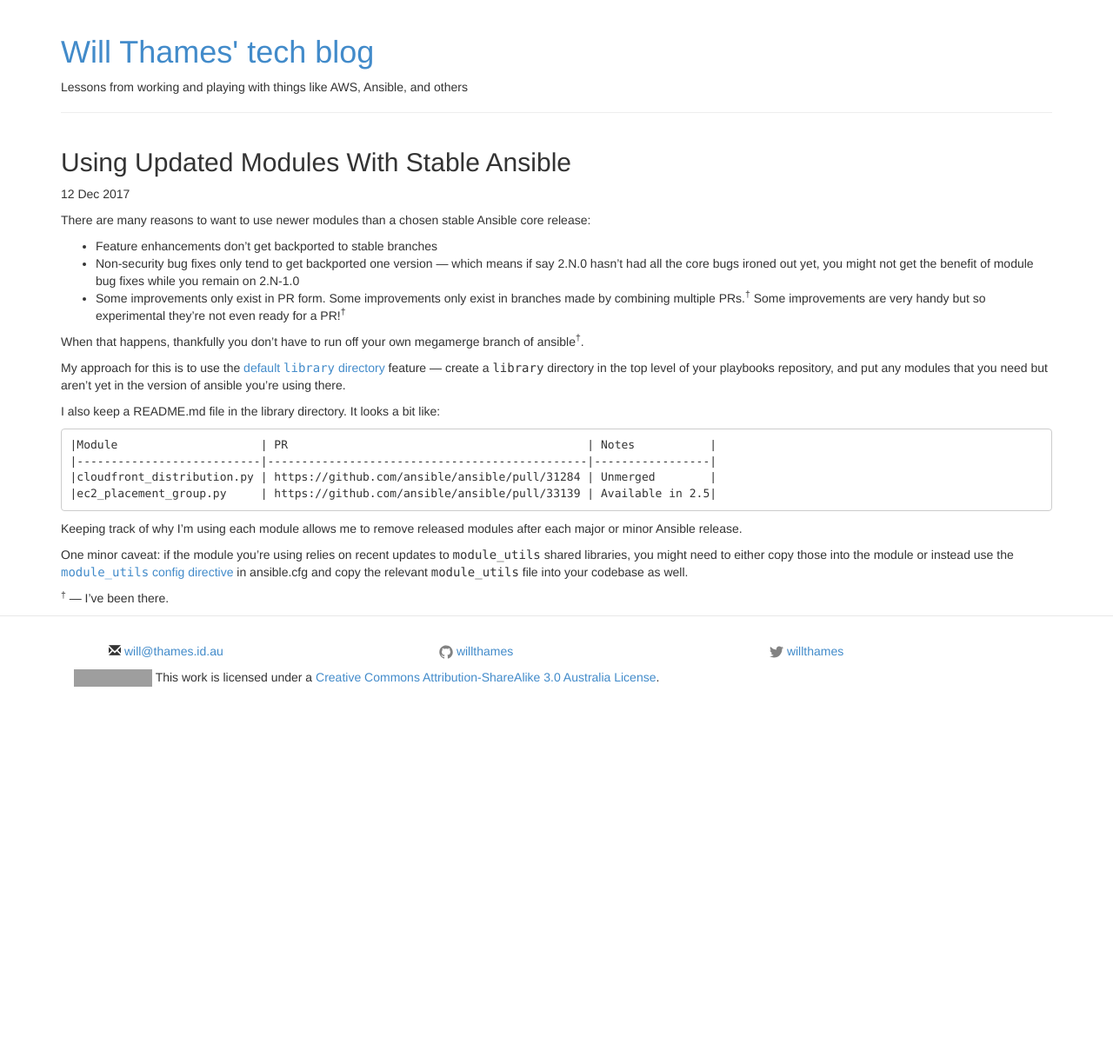
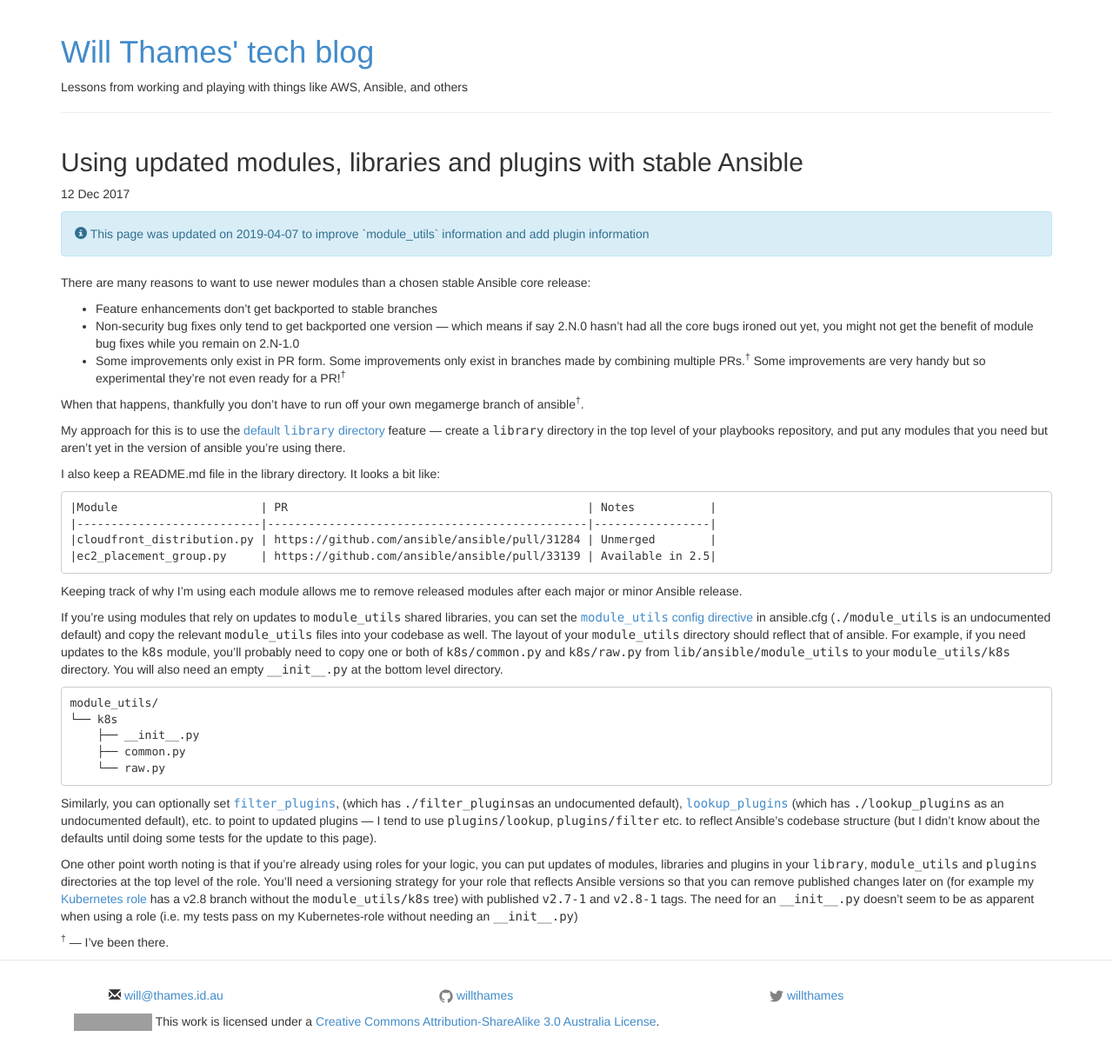
Before and after one commit to willthames/willthames.github.io, a Jekyll site: the page built from _posts/2017-12-12-using-updated-modules-with-stable-ansible.markdown, in a window 1280 px wide. Shown: the whole page at 87% size. Built offline with Jekyll 4.4.1, drawn with Linux system fonts in a browser that asks for light colours; our own code applies the rules of GitHub Pages for plain Markdown files; before the commit the page ends 900 px from its top, so only the background shows below that; grey boxes are pictures that could not be loaded.

Commit message:
Add module_utils and plugins info to using update modules page

````diff
--- a/_posts/2017-12-12-using-updated-modules-with-stable-ansible.markdown
+++ b/_posts/2017-12-12-using-updated-modules-with-stable-ansible.markdown
@@ -1,3 +1,12 @@
+---
+title: Using updated modules, libraries and plugins with stable Ansible
+date: 2017-12-12 10:00:00
+layout: post
+---
+<div class="alert alert-info"><span class="glyphicon glyphicon-info-sign"></span>
+This page was updated on 2019-04-07 to improve `module_utils` information and
+add plugin information</div>
+
 There are many reasons to want to use newer modules than a chosen
 stable Ansible core release:
 
@@ -14,7 +23,7 @@
 branch of ansible<sup>&dagger;</sup>.
 
 My approach for this is to use the [default `library`
-directory](http://docs.ansible.com/ansible/latest/intro_configuration.html#id119)
+directory](https://docs.ansible.com/ansible/latest/reference_appendices/config.html#default-module-path)
 feature &mdash;
 create a `library` directory in the top level of your playbooks repository,
 and put any modules that you need but aren't yet in the version of ansible
@@ -31,9 +40,34 @@
 
 Keeping track of why I'm using each module allows me to remove released modules after each major or minor Ansible release.
 
-One minor caveat: if the module you're using relies on recent updates to
-`module_utils` shared libraries, you might need to either copy those into the module or instead use
-the [`module_utils` config directive](http://docs.ansible.com/ansible/latest/intro_configuration.html#module-utils)
-in ansible.cfg and copy the relevant `module_utils` file into your codebase as well.
+If you're using modules that rely on updates to `module_utils` shared libraries, you can  set
+the [`module_utils` config directive](https://docs.ansible.com/ansible/latest/reference_appendices/config.html#default-module-utils-path)
+in ansible.cfg (`./module_utils` is an undocumented default) and copy the relevant `module_utils` files into your codebase as well.
+The layout of your `module_utils`
+directory should reflect that of ansible. For example, if you need updates to the `k8s` module, you'll probably
+need to copy one or both of `k8s/common.py` and `k8s/raw.py` from `lib/ansible/module_utils` to your
+`module_utils/k8s` directory. You will also need an empty `__init__.py` at the bottom level directory.
+
+```
+module_utils/
+└── k8s
+    ├── __init__.py
+    ├── common.py
+    └── raw.py
+```
+
+Similarly, you can optionally set [`filter_plugins`](https://docs.ansible.com/ansible/latest/reference_appendices/config.html#default-filter-plugin-path),
+(which has `./filter_plugins`as an undocumented default),
+[`lookup_plugins`](https://docs.ansible.com/ansible/latest/reference_appendices/config.html#default-lookup-plugin-path)
+(which has `./lookup_plugins` as an undocumented default),
+etc. to point to updated plugins &mdash; I tend to use `plugins/lookup`, `plugins/filter` etc. to reflect Ansible's codebase structure (but
+I didn't know about the defaults until doing some tests for the update to this page).
+
+One other point worth noting is that if you're already using roles for your logic, you can put updates of modules, libraries
+and plugins in your `library`, `module_utils` and `plugins` directories at the top level of the role.
+You'll need a versioning strategy for your role that reflects Ansible versions so that you can remove published changes
+later on (for example my [Kubernetes role](https://github.com/willthames/ansible-role-kube-resource)
+has a v2.8 branch without the `module_utils/k8s` tree) with published `v2.7-1` and `v2.8-1` tags. The need for an `__init__.py` doesn't
+seem to be as apparent when using a role (i.e. my tests pass on my Kubernetes-role without needing an `__init__.py`)
 
 <sup>&dagger;</sup> &mdash; I've been there.
````
